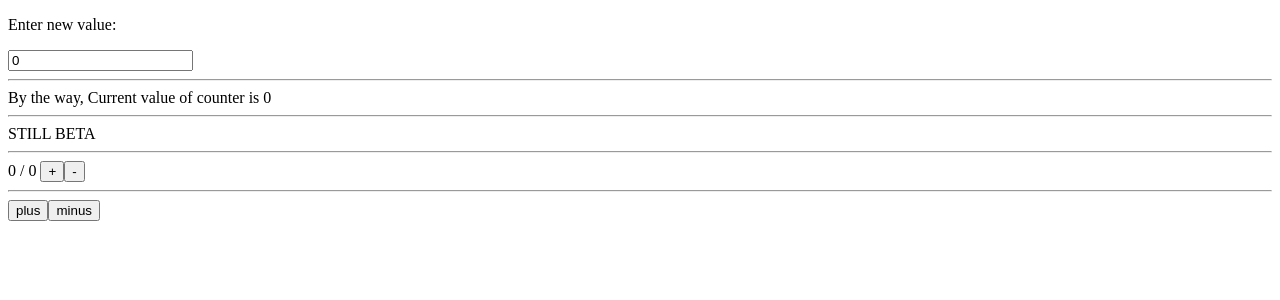
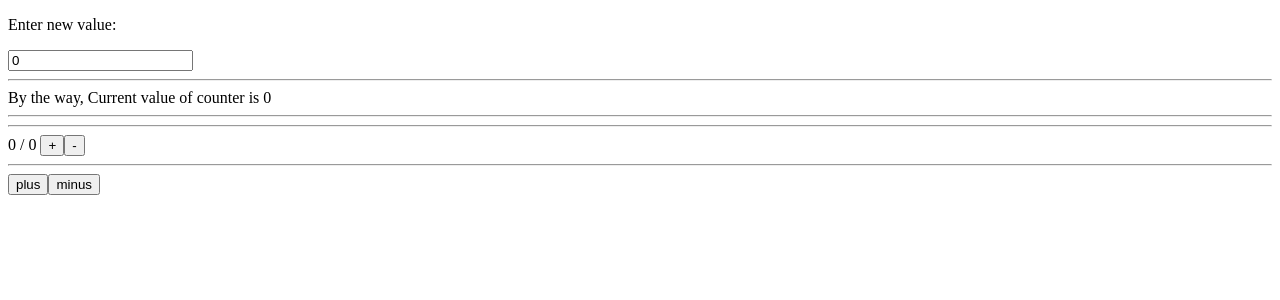
Before and after one commit to YevhenShershen/Vue-Testing, a Vue app: page / in a window 1280 px wide. Shown: the top 300 px of the page. Built offline with nearby package versions, Linux system fonts and the light colour scheme.

Commit message:
как испольщовать слоты если они вызваны внутри компонента(test: slot when we use inside comopnent)

```diff
--- a/src/App.vue
+++ b/src/App.vue
@@ -2,7 +2,7 @@
   <div id="app">
     <CounterInput v-model="counter">
       Current value of counter is {{ counter }}
-      <template #warning> STILL BETA </template>
+      <template #warning> <slot name="warning"></slot> </template>
     </CounterInput>
     <hr />
     {{ counter }} / {{ counter2 }}
```
Also changed, not shown: 1 other file (tests, documents, lock files or other folders).
